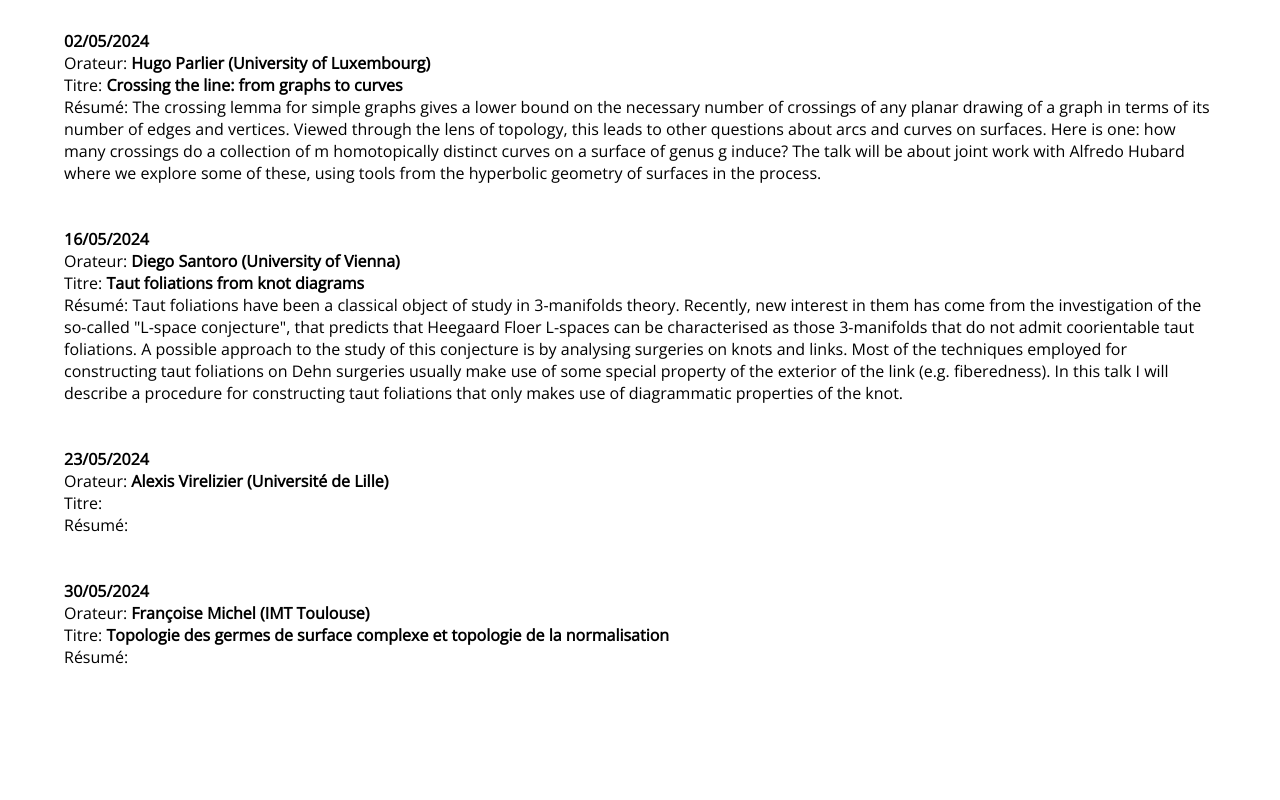
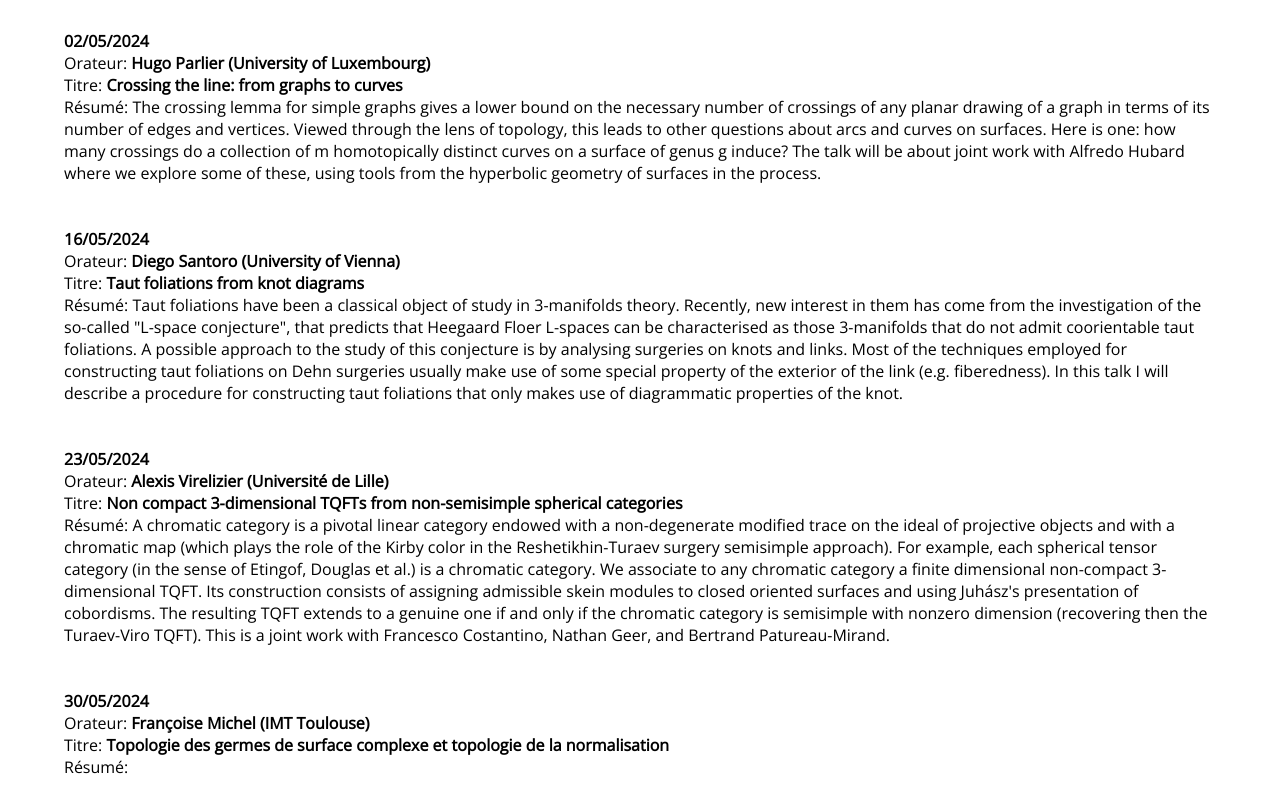
Before and after one commit to livioferretti/Geneva-Topology-Seminar, a plain HTML site: page index.html in a window 1280 px wide. Shown: the part 2212-3012 px from the top of the page. Before the commit the page ends 2902 px from the top, so only its background shows below. Drawn offline with nearby package versions, Linux system fonts and the light colour scheme.

Commit message:
Update index.html

```diff
--- a/index.html
+++ b/index.html
@@ -201,8 +201,10 @@ and its relation to the AJ conjecture.</li>
 	  	<strong>23/05/2024</strong>
 	  <ul>
 	   <li>Orateur:<strong> Alexis Virelizier (Université de Lille) </strong></li>
-	  <li>Titre: <strong> </strong></li>
-      <li>R&eacute;sum&eacute;: </li>
+	  <li>Titre: <strong> Non compact 3-dimensional TQFTs from non-semisimple spherical categories </strong></li>
+      <li>R&eacute;sum&eacute;: A chromatic category is a pivotal linear category endowed with a non-degenerate modified trace on the ideal of projective objects and with a chromatic map (which plays the role of the Kirby color in the Reshetikhin-Turaev surgery semisimple approach). For example, each spherical tensor category (in the sense of Etingof, Douglas et al.) is a chromatic category. We associate to any chromatic category a finite dimensional non-compact 3-dimensional TQFT. Its construction consists of assigning admissible skein modules to closed oriented surfaces and using Juhász's presentation of cobordisms. The resulting TQFT extends to a genuine one if and only if the chromatic category is semisimple with nonzero dimension (recovering then the Turaev-Viro TQFT). This is a joint work with Francesco Costantino, Nathan Geer, and Bertrand Patureau-Mirand.
+
+ </li>
 
         </ul>
 	  <br>
```
